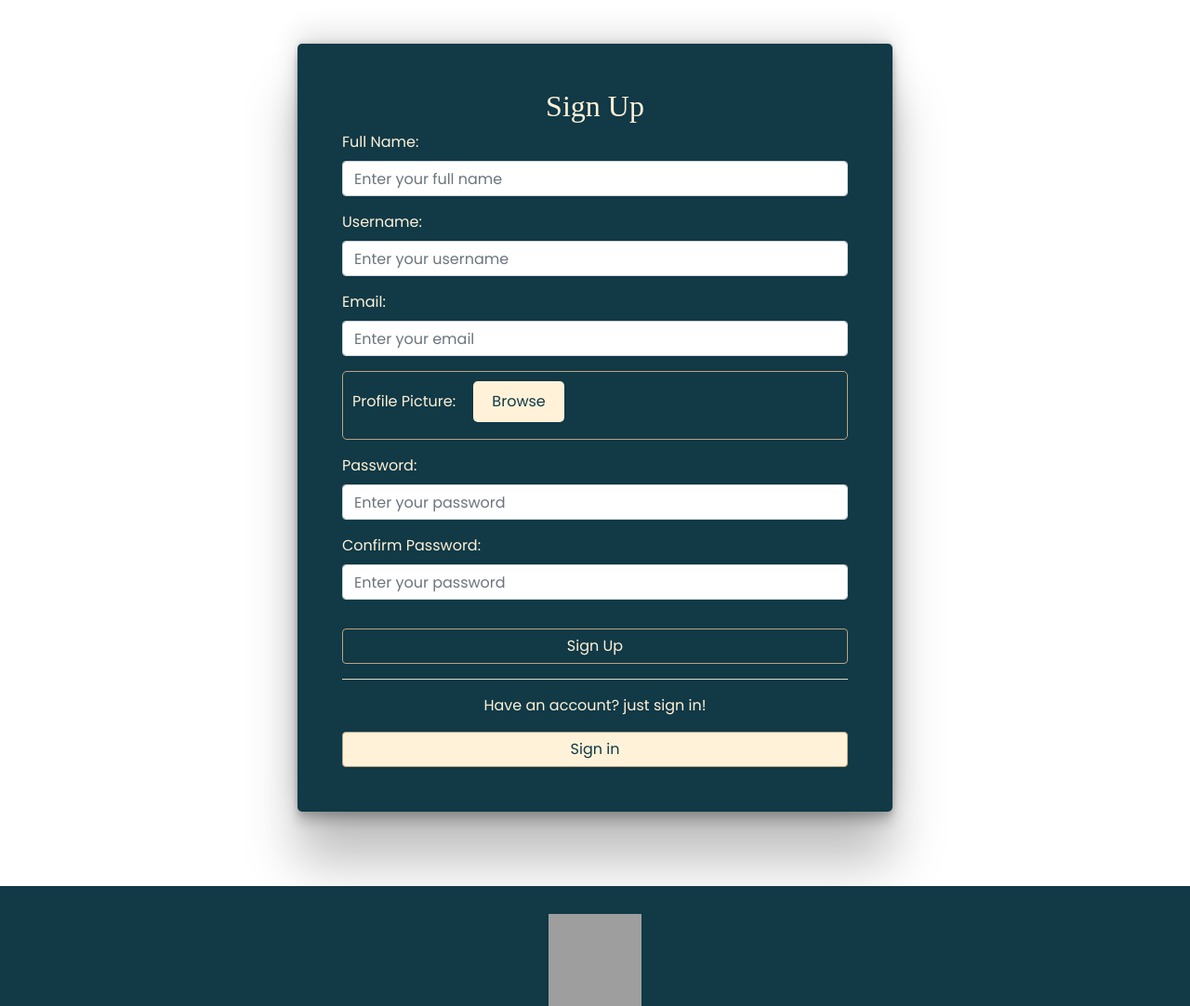
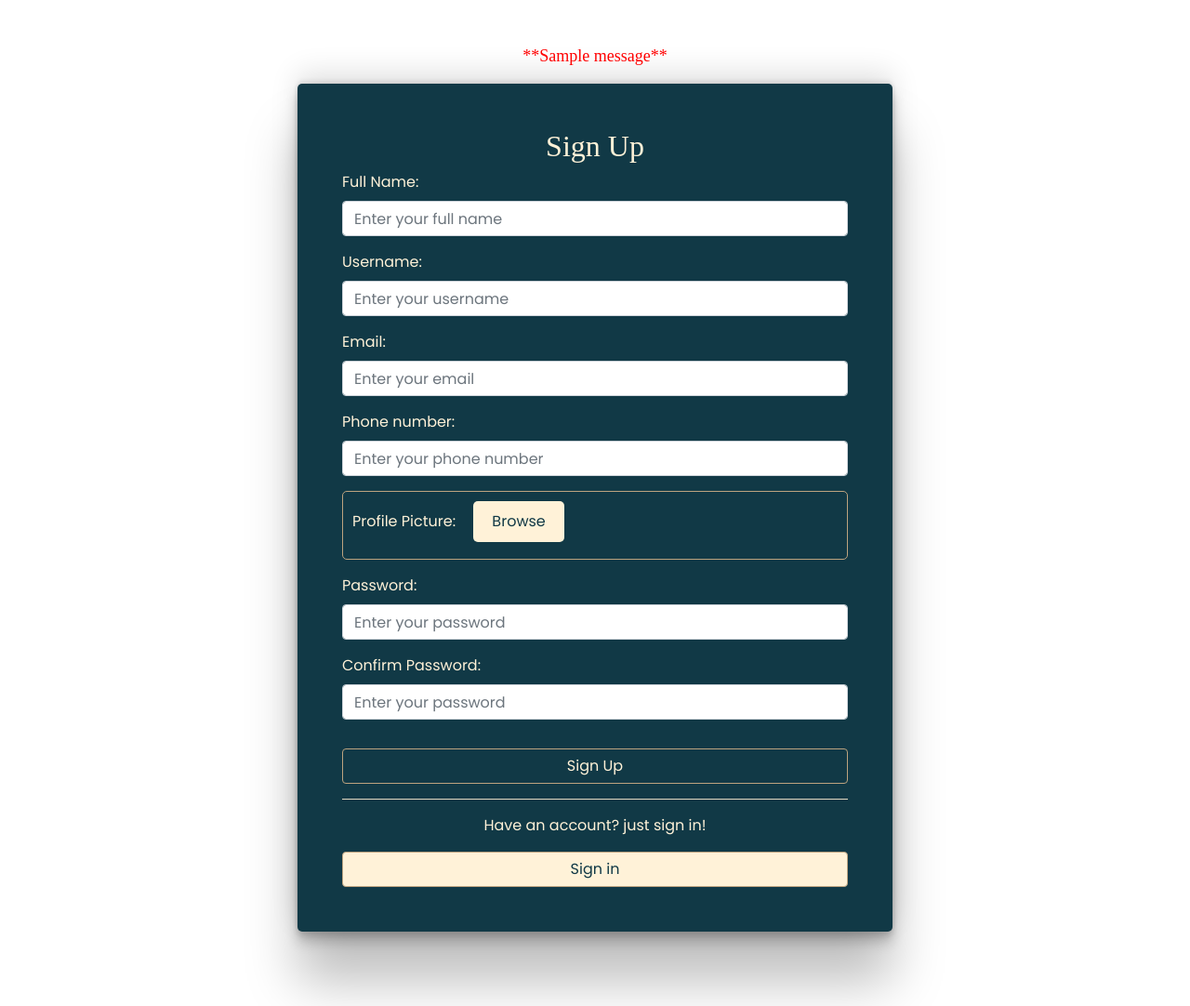
Before and after one commit to monykappa/KhmerEmpireComputerShop, a Django app: page /signup/ in a window 1280 px wide. Shown: the part 89-1171 px from the top of the page at 93% size. Run offline with Django 4.2, Linux system fonts and the light colour scheme; tables that the repository leaves empty hold one stand-in row (values such as "Sample post"); one stand-in notice (Sample message) is shown; some libraries are stand-ins or nearby versions; some web fonts are replaced; grey boxes are pictures that could not be loaded.

Commit message:
alert message for existing user in sign-up page

```diff
--- a/KhmerEmpireComputerShop/settings.py
+++ b/KhmerEmpireComputerShop/settings.py
@@ -43,6 +43,7 @@ INSTALLED_APPS = [
     'django.contrib.sessions',
     'django.contrib.messages',
     'django.contrib.staticfiles',
+    'django.contrib.humanize',
     'home',
     'userprofile',
 ]
--- a/home/models.py
+++ b/home/models.py
@@ -44,8 +44,8 @@ class Product(models.Model):
     def __str__(self):
         return self.brand_name
 
-class ProductSpec(models.Model):
-    product = models.OneToOneField(Product, on_delete=models.CASCADE, null=True, blank=True, related_name='productspec')
+class LaptopSpec(models.Model):
+    product = models.OneToOneField(Product, on_delete=models.CASCADE, null=True, blank=True, related_name='laptopspec')
     cpu = models.CharField(max_length=100, null=True, blank=True)
     cpu_detail = models.CharField(max_length=200, null=True, blank=True)
     memory = models.CharField(max_length=100, null=True, blank=True)
--- a/home/views.py
+++ b/home/views.py
@@ -36,8 +36,9 @@ class CustomLogoutView(LogoutView):
     next_page = '/'
 
 def product_list(request):
-    products = Product.objects.select_related('productspec').all()
+    products = Product.objects.select_related('laptopspec').all()
     return render(request, 'home/product_list.html', {'products': products})
+
 
 
 @login_required(login_url='userprofile:signin')  # Use the view name 'userprofile:signin'
--- a/static/css/userprofile/sign_up.css
+++ b/static/css/userprofile/sign_up.css
@@ -8,7 +8,12 @@
     color: var(--main-color);
     font-family: var(--primary-font);
 }
-
+ul{
+    text-align: center;
+    font-family: var(--primary-font);
+    color: red;
+    font-size: 18px;
+}
 form {
     font-family: var(--secondary-font);
 }
--- a/templates/home/product_list.html
+++ b/templates/home/product_list.html
@@ -1,4 +1,5 @@
 {% extends 'home/base.html' %}
+{% load humanize %}
 {% load static %}
 <!DOCTYPE html>
 <html lang="en">
@@ -74,8 +75,8 @@
                             <img src="{{ product.images.url }}" alt="{{ product.brand_name }}" class="card-img-top product-image">
                             <div class="card-body">
                                 <h5 class="card-title">{{ product.brand_name }} {{ product.model }} <span class="year">{{ product.year }}</span></h5>
-                                <h5 class="price">${{product.price}}</h5>
-                                <p class="card-text">{{ product.productspec.cpu }} | {{ product.productspec.memory }}GB Ram | {{ product.productspec.storage}} Storage | {{ product.productspec.graphics_card }} | {{product.productspec.display}} inches</p>
+                                <h5 class="price">$ {{ product.price|floatformat:2|intcomma }}{% if product.price|floatformat:2|intcomma|slice:"-3:" == ".00" %}{% else %}.00{% endif %}</h5>
+                                <p class="card-text">{{ product.laptopspec.cpu }} | {{ product.laptopspec.memory }}GB Ram | {{ product.laptopspec.storage}} Storage | {{ product.laptopspec.graphics_card }} | {{ product.laptopspec.display }} inches</p>
                                 <div class="detail-ctn">
                                     <a href="#" class="btn btn-primary btn-detail">View Details</a>
                                 </div>
--- a/templates/userprofile/sign_up.html
+++ b/templates/userprofile/sign_up.html
@@ -15,6 +15,13 @@
 
 <body>
     {% block content %}
+    {% if messages %}
+    <ul class="messages">
+        {% for message in messages %}
+        <li{% if message.tags %} class="{{ message.tags }}" {% endif %}>**{{ message }}**</li>
+            {% endfor %}
+    </ul>
+    {% endif %}
     <div class="ctn-sign-up">
         <div class="col-md-6 offset-md-3">
             <h2 class="text-center sign-up-text">Sign Up</h2>
@@ -30,7 +37,6 @@
                     </div>
                     {% endif %}
                 </div>
-
                 <div class="form-group">
                     <label for="username">Username:</label>
                     <input type="text" class="form-control" id="username" name="username"
@@ -48,6 +54,16 @@
                     {% if form.email.errors %}
                     <div class="alert alert-danger">
                         {{ form.email.errors }}
+                    </div>
+                    {% endif %}
+                </div>
+                <div class="form-group">
+                    <label for="email">Phone number:</label>
+                    <input type="number" class="form-control" id="phone-number" name="phone-number"
+                        placeholder="Enter your phone number" required>
+                    {% if form.phone_number.errors %}
+                    <div class="alert alert-danger">
+                        {{ form.phone_number.errors }}
                     </div>
                     {% endif %}
                 </div>
@@ -94,10 +110,12 @@
         });
     </script>
 
+
     {% endblock content %}
 
 
 
 
 </body>
+
 </html>
--- a/userprofile/models.py
+++ b/userprofile/models.py
@@ -24,8 +24,10 @@ def user_directory_path(instance, filename):
     return os.path.join(directory_path, filename)
 
 
+
 class UserProfile(models.Model):
     user = models.OneToOneField(User, on_delete=models.CASCADE)
+    phone_number = models.CharField(max_length=15, blank=True, null=True)
     profile_picture = models.ImageField(upload_to=user_directory_path, validators=[validate_file_extension], blank=True, null=True)
     other_field = models.CharField(max_length=100, blank=True)
 
--- a/userprofile/views.py
+++ b/userprofile/views.py
@@ -10,6 +10,8 @@ from django.contrib.auth.hashers import make_password
 from django.contrib.auth.models import User
 from django.contrib.auth import logout
 from .models import *
+from django.contrib import messages
+
 
 
 def custom_logout(request):
@@ -21,6 +23,8 @@ from django.contrib.auth import authenticate, login
 
 
 def signin(request):
+    if request.user.is_authenticated:
+        return redirect('home:home')
     if request.method == 'POST':
         username = request.POST['username']
         password = request.POST['password']
@@ -38,16 +42,16 @@ def signin(request):
 
     return render(request, 'userprofile/sign_in.html', {'error_message': error_message})
 
-
 def signup(request):
-    error_message = ""  # Initialize error_message with an empty string
-
+    if request.user.is_authenticated:
+        return redirect('home:home')
     if request.method == 'POST':
         full_name = request.POST['full_name']
         username = request.POST['username']
         email = request.POST['email']
         password1 = request.POST['password1']
         password2 = request.POST['password2']
+        phone_number = request.POST['phone-number']  # Get the phone number
         pfp = request.FILES.get('pfp')  # Get the profile picture file if provided
 
         # Split the full name into first name and last name
@@ -55,28 +59,34 @@ def signup(request):
 
         # Check if the passwords match
         if password1 != password2:
-            error_message = "Passwords do not match."
+            messages.error(request, "Passwords do not match.")
         else:
-            # Check if a user with the same username or email already exists
-            if User.objects.filter(username=username).exists() or User.objects.filter(email=email).exists():
-                error_message = "A user with this username or email already exists."
+            # Check if a user with the same username, email, or phone number already exists
+            if User.objects.filter(username=username).exists():
+                messages.error(request, "Username is already taken. Please choose a different one.")
+            elif User.objects.filter(email=email).exists():
+                messages.error(request, "Email is already registered. Please use a different email address.")
+            elif UserProfile.objects.filter(phone_number=phone_number).exists():
+                messages.error(request, "Phone number is already in use. Please use a different phone number.")
             else:
-                # Create the user if the username and email are unique
+                # Create the user if the username, email, and phone number are unique
                 user = User(username=username, email=email, password=make_password(password1))
                 user.first_name = first_name
                 user.last_name = last_name
+                user.save()
 
+                # Create the UserProfile
+                user_profile = UserProfile.objects.create(user=user, phone_number=phone_number)
                 if pfp:
-                    user.profile_picture = pfp
-                    user.save()
+                    user_profile.profile_picture = pfp
+                    user_profile.save()
 
-                    user_profile = UserProfile.objects.create(user=user, profile_picture=pfp)
+                # Set the authentication backend
+                user.backend = 'django.contrib.auth.backends.ModelBackend'
 
-                    #Set the authentication backend
-                    user.backend = 'django.contrib.auth.backends.ModelBackend'
+                # Log in the user
+                login(request, user)
+                messages.success(request, "Account created successfully.")
+                return redirect('home:home')  # Redirect to your home page
 
-                    # Log in the user
-                    login(request, user)
-                    return redirect('home:home')  # Redirect to your home page
-
-    return render(request, 'userprofile/sign_up.html', {'error_message': error_message})
+    return render(request, 'userprofile/sign_up.html')
```
Also changed, not shown: home/admin.py (+9 -11 lines), userprofile/admin.py (+13 -2 lines), home/migrations/0018_rename_productspec_laptopspec.py (added), home/migrations/0019_alter_laptopspec_product.py (added), media/content/21b372e3-e7c7-44bc-ac90-fbd6a3c1c15d/photo_2022-08-10_10-33-18.jpg (added), media/content/2b9562b1-d8ed-413c-8481-620c45bc5be1/the-enchanting-dark-sky-planet-iv-7680x4320.jpg (added), media/content/2e457323-c6bd-4be0-8e76-9fcf23124b45/waves-of-turquoise-embracing-the-beauty-of-_2KV1V7W.jpg (added), media/content/98ac5abf-8623-49c4-ad50-d0028cbfeaf5/DSC_0003-005.JPG (added), userprofile/migrations/0002_userprofile_phone_number.py (added), 1 other file.
